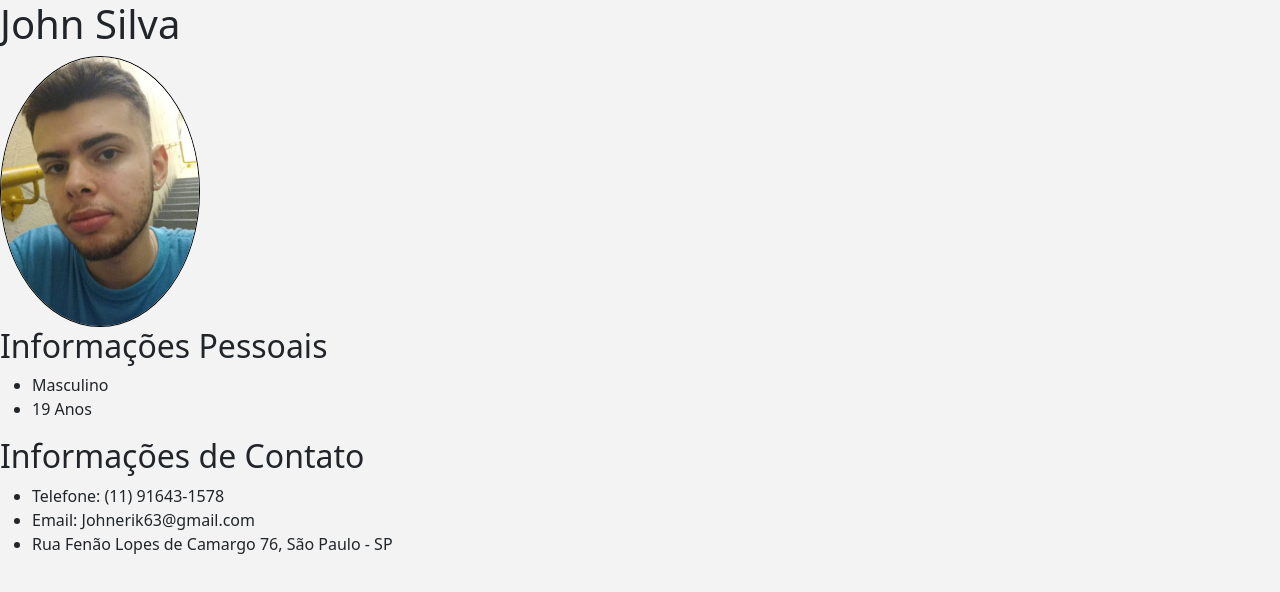
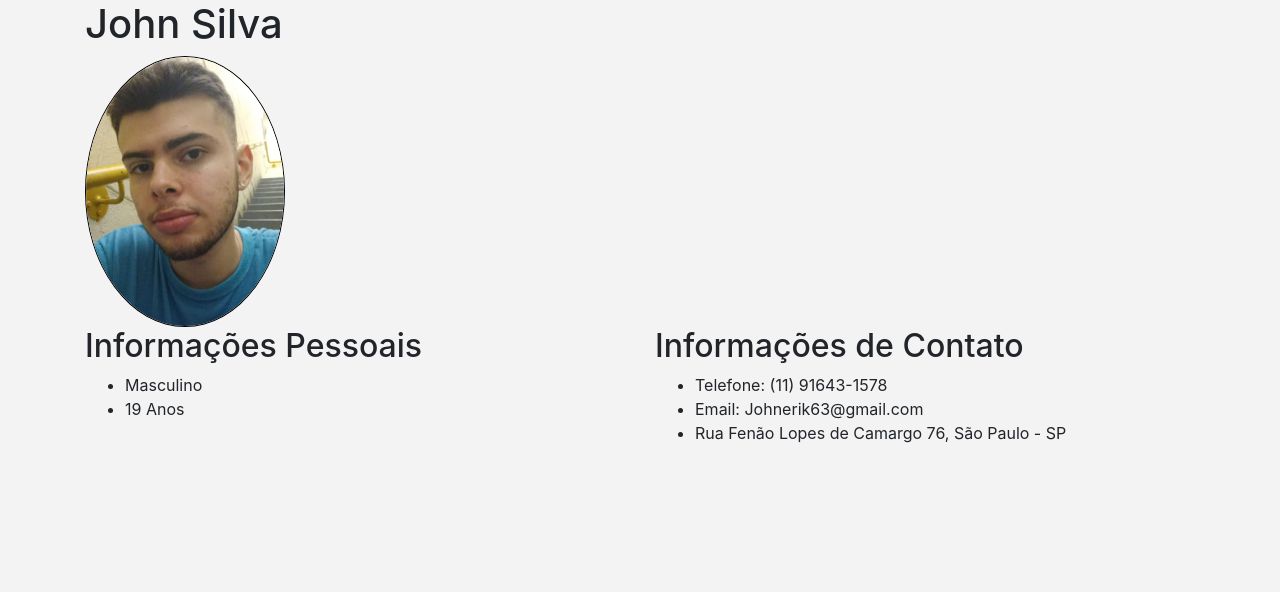
Before and after one commit to johnerik63/Curriculo, a plain HTML site: page index.html in a window 1280 px wide. Drawn offline with nearby package versions, Linux system fonts and the light colour scheme.

Commit message:
alteração layout

```diff
--- a/index.html
+++ b/index.html
@@ -6,14 +6,21 @@
     <meta name="viewport" content="width=device-width, initial-scale=1.0">
     <title>Currículo John Silva</title>
     <!-- CSS only -->
-    <link href="https://cdn.jsdelivr.net/npm/bootstrap@5.2.3/dist/css/bootstrap.min.css" rel="stylesheet" integrity="sha384-rbsA2VBKQhggwzxH7pPCaAqO46MgnOM80zW1RWuH61DGLwZJEdK2Kadq2F9CUG65" crossorigin="anonymous">
-    <link rel="stylesheet" href="assets/css/style.css">
+    <link rel="stylesheet" href="https://cdn.jsdelivr.net/npm/bootstrap@4.5.3/dist/css/bootstrap.min.css" integrity="sha384-TX8t27EcRE3e/ihU7zmQxVncDAy5uIKz4rEkgIXeMed4M0jlfIDPvg6uqKI2xXr2" crossorigin="anonymous">
+    <link rel="stylesheet" href="assets/css/style.css"
 </head>
 <body>
+    <div class="container">
+        <div class="row">
+            <div class="col-12">
             <section>
                 <h1>John Silva</h1>
                 <img class="foto-perfil" src="assets/img/perfil.jpeg">
             </section>
+            </div>
+        </div>
+        <div class="row">
+            <div class="col-6">
         <section>
             <h2>Informações Pessoais</h2>
             <ul>
@@ -21,6 +28,8 @@
                 <li>19 Anos</li>
             </ul>
         </section>
+    </div>
+    <div class="col-6">
         <section>
             <h2>Informações de Contato</h2>
             <ul>
@@ -29,7 +38,11 @@
                 <li>Rua Fenão Lopes de Camargo 76, São Paulo - SP</li>
              </ul>
         </section>
+        </div>
+      </div>
+    </div>
 </body>
-<!-- JavaScript Bundle with Popper -->
-<script src="https://cdn.jsdelivr.net/npm/bootstrap@5.2.3/dist/js/bootstrap.bundle.min.js" integrity="sha384-kenU1KFdBIe4zVF0s0G1M5b4hcpxyD9F7jL+jjXkk+Q2h455rYXK/7HAuoJl+0I4" crossorigin="anonymous"></script>
+<script src="https://code.jquery.com/jquery-3.5.1.slim.min.js" integrity="sha384-DfXdz2htPH0lsSSs5nCTpuj/zy4C+OGpamoFVy38MVBnE+IbbVYUew+OrCXaRkfj" crossorigin="anonymous"></script>
+<script src="https://cdn.jsdelivr.net/npm/popper.js@1.16.1/dist/umd/popper.min.js" integrity="sha384-9/reFTGAW83EW2RDu2S0VKaIzap3H66lZH81PoYlFhbGU+6BZp6G7niu735Sk7lN" crossorigin="anonymous"></script>
+<script src="https://cdn.jsdelivr.net/npm/bootstrap@4.5.3/dist/js/bootstrap.min.js" integrity="sha384-w1Q4orYjBQndcko6MimVbzY0tgp4pWB4lZ7lr30WKz0vr/aWKhXdBNmNb5D92v7s" crossorigin="anonymous"></script>
 </html>
```
Lines whose indentation alone changed are shown as unchanged.
